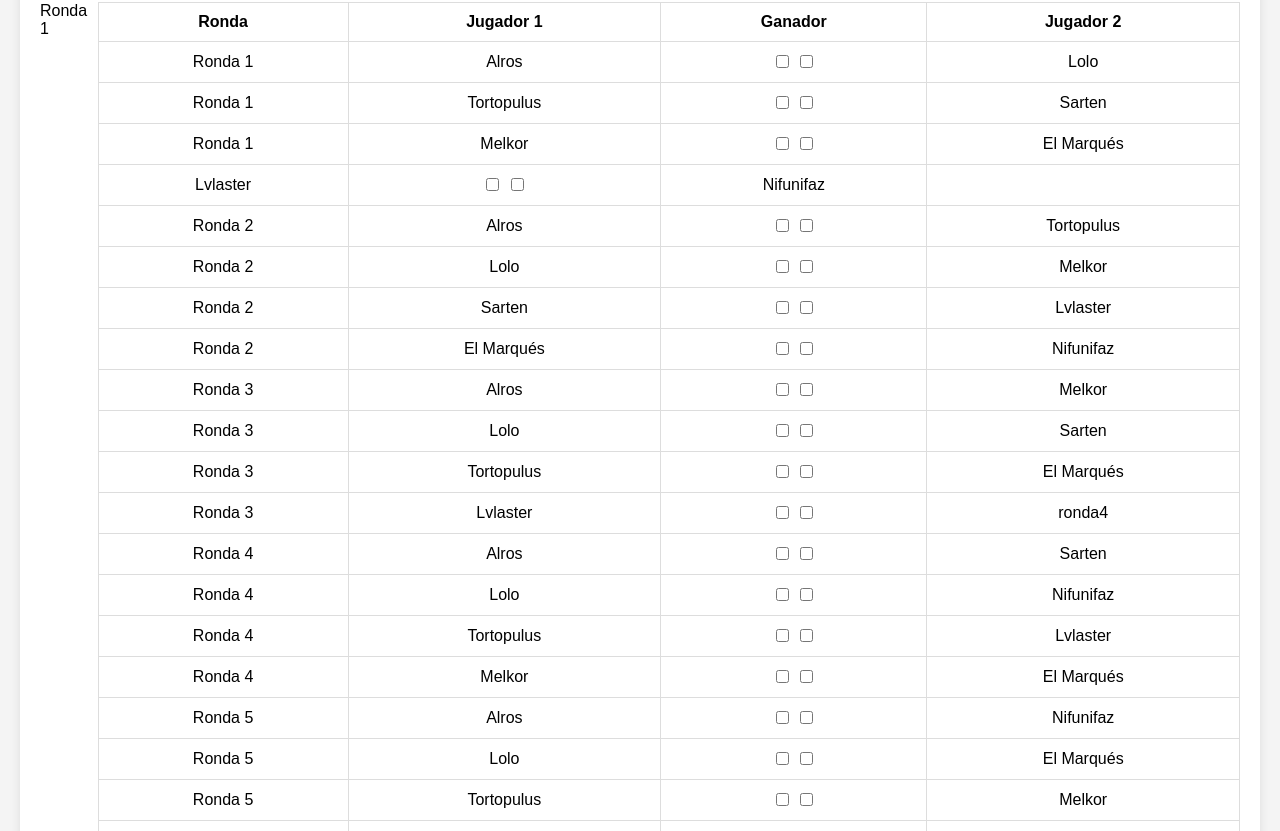
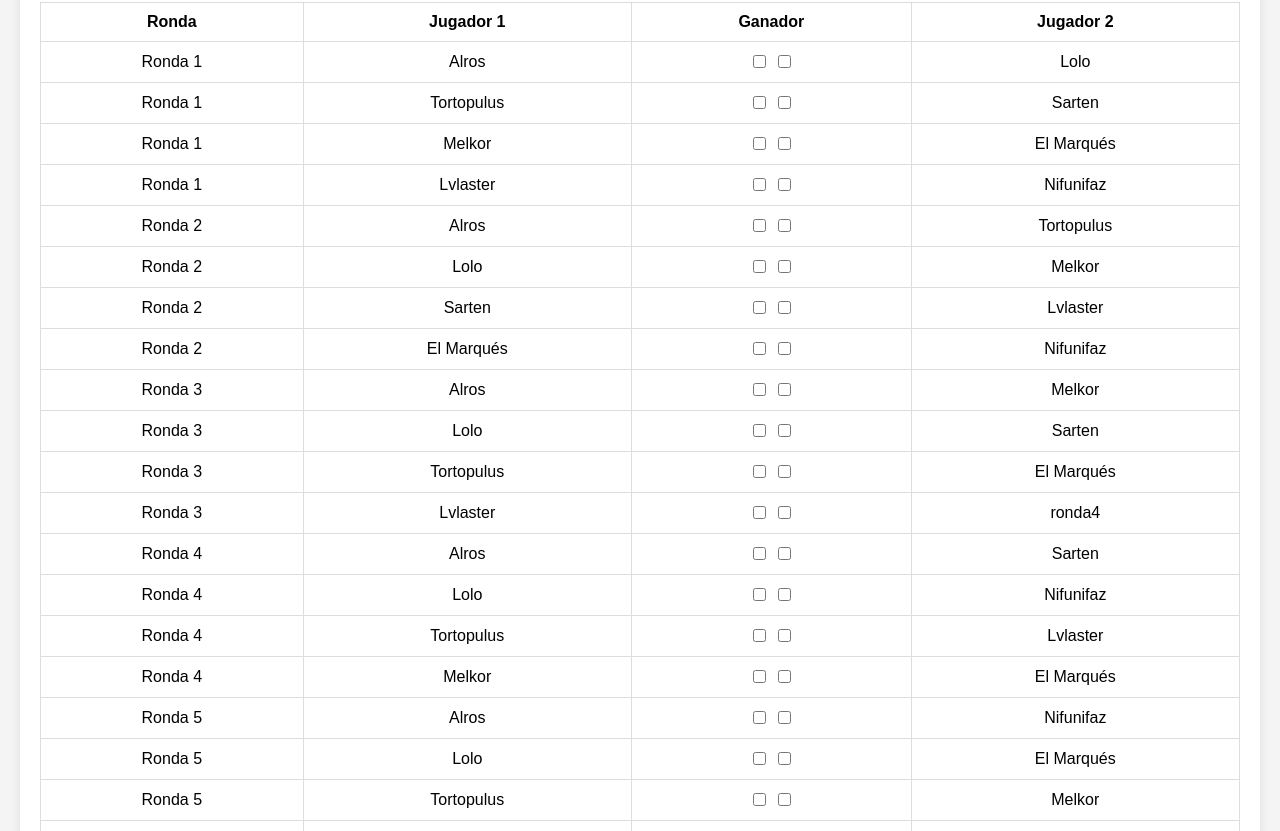
Before and after one commit to Sartentooth/TorneoAoE, a website: page index.html in a window 1280 px wide. Shown: the part 927-1758 px from the top of the page. Drawn offline with Linux system fonts and the light colour scheme.

Commit message:
update json

```diff
--- a/index.html
+++ b/index.html
@@ -171,7 +171,7 @@
               </td>
               <td>El Marqués</td>
             </tr>
-            <tr>Ronda 1</td>
+            <td>Ronda 1</td>
             <td>Lvlaster</td>
             <td>
               <input type="checkbox" onclick="guardarResultado('ronda1/Lvlaster_vs_Nifunifaz', 'Lvlaster')">
@@ -186,7 +186,6 @@
               <td>
                 <input type="checkbox" onclick="guardarResultado('ronda2/Alros_vs_Tortopulus', 'Alros')">
                 <input type="checkbox" onclick="guardarResultado('ronda2/Alros_vs_Tortopulus', 'Tortopulus')">
-
               </td>
               <td>Tortopulus</td>
             </tr>
```
Lines whose indentation alone changed are shown as unchanged.
